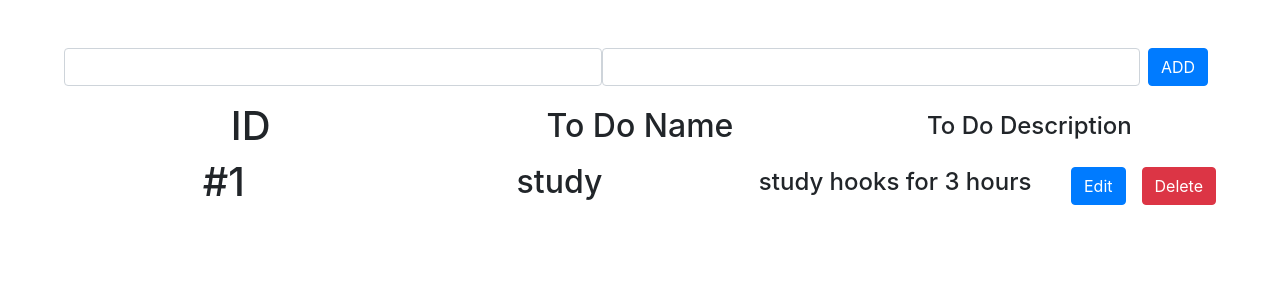
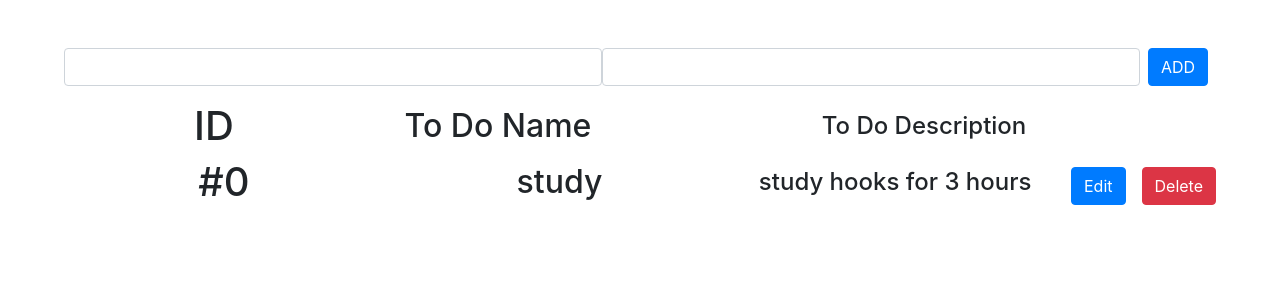
Before and after one commit to mhdhassan99/hooks_pra, a React (Create React App) app: page / in a window 1280 px wide. Shown: the top 300 px of the page. Built offline with nearby package versions, Linux system fonts and the light colour scheme.

Commit message:
done now to enhance

```diff
--- a/src/App.js
+++ b/src/App.js
@@ -8,13 +8,13 @@ import TodoForm from './components/TodoForm'
 
 
 function App() {
-  let [todo, setTodo] = useState([{id: 1, title: 'study', description: 'study hooks for 3 hours'}])
+  let [todo, setTodo] = useState([{id: 0, title: 'study', description: 'study hooks for 3 hours'}])
 
   const addTodo = (obj) => {
-    obj.id = todo.id + 1
+    obj.id = (todo.length - 1) + 1
+
     let copyOfState = [...todo, obj]
     setTodo(copyOfState)
-
   }
 
   return (
--- a/src/components/todoList.js
+++ b/src/components/todoList.js
@@ -6,14 +6,14 @@ let TodoList = (props) => {
     let todos = props.todos.map((todo) => <TodoItem key={todo.id} id={todo.id} title={todo.title} description={todo.description}/>)
     return (
         <div className="row-4">
-            <div className='row mx-2 align-items-center'>
-                <div className='col'>
+            <div className='row mx-4 align-items-center'>
+                <div className='col-3'>
                     <h1>ID</h1>
                 </div>
                 <div className='col' >
                     <h2>To Do Name</h2>
                 </div>
-                <div className='col'>
+                <div className='col-6'>
                     <h4>To Do Description</h4>
                 </div>
             </div>
```
Also changed, not shown: 1 other file (tests, documents, lock files or other folders).
